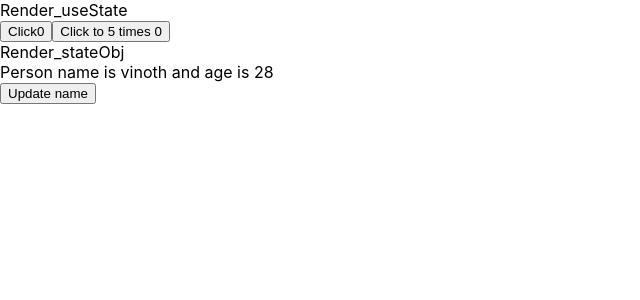
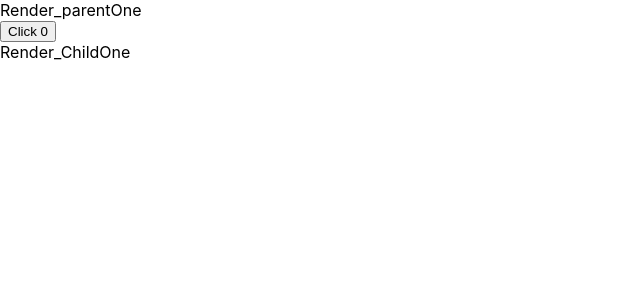
Before and after one commit to Vmadhavan2310/react_typescript, a React (Create React App) app: page / in a window 1280 px wide. Shown: the top 300 px of the page, without its empty margins (0-640 px from the left). Built offline with nearby package versions, Linux system fonts and the light colour scheme.

Commit message:
Same element type reference

```diff
--- a/src/App.tsx
+++ b/src/App.tsx
@@ -33,6 +33,8 @@ import Render_useState from './Components/Rendering/Render_useState';
 import Render_useReducer from './Components/Rendering/Render_useReducer';
 import Render_stateObj from './Components/Rendering/Render_stateObj';
 import Render_parentComp from './Components/Rendering/Render_parentComp';
+import Render_parentOne from './Components/Rendering/Render_parentOne';
+import Render_ChildOne from './Components/Rendering/Render_ChildOne';
 export type rendersCount={
 
       count:number
@@ -103,7 +105,10 @@ function App() {
       {/* <Render_useState/> */}
       {/* <Render_useReducer/> */}
       {/* <Render_stateObj/> */}
-      <Render_parentComp/>
+      {/* <Render_parentComp/> */}
+      <Render_parentOne>
+        <Render_ChildOne/>
+      </Render_parentOne>
      </div>
   );
 }
--- /dev/null
+++ b/src/Components/Rendering/Render_ChildOne.tsx
@@ -0,0 +1,10 @@
+import React from 'react'
+
+function Render_ChildOne() {
+    console.log("child one comp renders")
+  return (
+    <div>Render_ChildOne</div>
+  )
+}
+
+export default Render_ChildOne
--- /dev/null
+++ b/src/Components/Rendering/Render_parentOne.tsx
@@ -0,0 +1,18 @@
+import React, { useState } from 'react'
+import Render_ChildOne from './Render_ChildOne';
+interface childOneProps{
+    children:React.ReactNode
+}
+function Render_parentOne({children}:childOneProps) {
+    const [num,setNum]=useState(0);
+    console.log("parent comp renders")
+  return (
+    <>
+    <div>Render_parentOne</div>
+    <button onClick={()=>setNum(c=>c+1)}>Click {num}</button>
+   {children}
+    </>
+  )
+}
+// React comp cannot mutate the props so when passing the element as children it falls under props so the props won't re-render
+export default Render_parentOne
```
